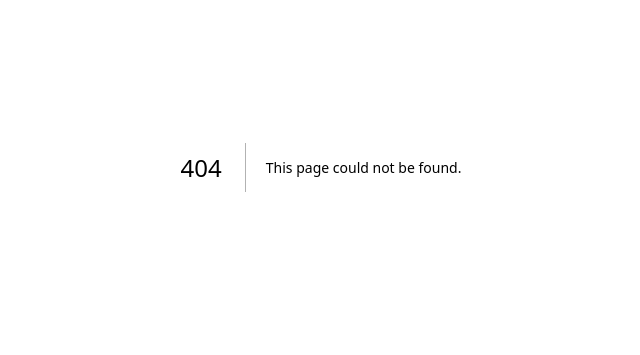
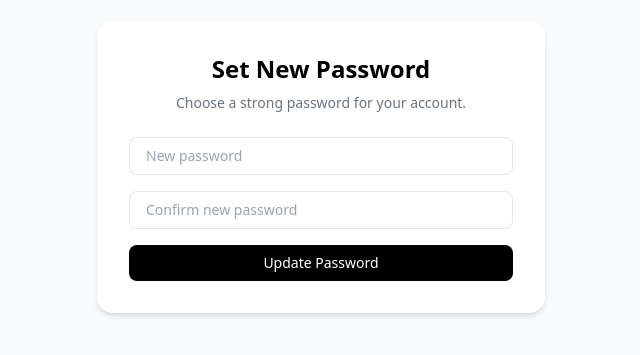
Before and after one commit to jasonshaw-sys/4th-floor-artists-profile, a Next.js app: page /update-password in a window 1280 px wide. Before the commit this address had no page. Shown: the part 233-588 px from the top of the page, without its empty margins (319-959 px from the left). Built offline with nearby package versions, Linux system fonts and the light colour scheme; no server answers.

Commit message:
add reset and update-password pages

```diff
--- a/src/app/reset/page.tsx
+++ b/src/app/reset/page.tsx
@@ -1,2 +1,60 @@
-<<
-EOF
+'use client'
+
+import { useState } from 'react'
+import { createClient } from '@/lib/supabase'
+
+export default function Reset() {
+  const supabase = createClient()
+  const [email, setEmail] = useState('')
+  const [message, setMessage] = useState('')
+  const [error, setError] = useState('')
+  const [loading, setLoading] = useState(false)
+
+  const handleReset = async () => {
+    setMessage('')
+    setError('')
+    if (!email.trim()) { setError('Please enter your email.'); return }
+    setLoading(true)
+    const { error } = await supabase.auth.resetPasswordForEmail(email, {
+      redirectTo: `${window.location.origin}/update-password`
+    })
+    if (error) setError(error.message)
+    else setMessage('Check your email for a password reset link!')
+    setLoading(false)
+  }
+
+  return (
+    <main className="min-h-screen bg-gray-50 flex items-center justify-center p-4">
+      <div className="bg-white rounded-2xl shadow-md p-8 w-full max-w-md">
+        <h1 className="text-2xl font-bold text-center mb-2">Reset Password</h1>
+        <p className="text-center text-gray-500 text-sm mb-6">
+          Enter your email and we'll send you a reset link.
+        </p>
+
+        {message && <p className="text-green-500 text-sm mb-4">{message}</p>}
+        {error && <p className="text-red-500 text-sm mb-4">{error}</p>}
+
+        <div className="space-y-4">
+          <input
+            type="email"
+            placeholder="Email"
+            value={email}
+            onChange={e => setEmail(e.target.value)}
+            className="w-full border rounded-lg px-4 py-2 text-sm focus:outline-none focus:ring-2 focus:ring-black"
+          />
+          <button
+            onClick={handleReset}
+            disabled={loading}
+            className="w-full bg-black text-white rounded-lg py-2 text-sm font-medium hover:bg-gray-800 disabled:opacity-50"
+          >
+            {loading ? 'Sending...' : 'Send Reset Link'}
+          </button>
+        </div>
+
+        <p className="text-center text-sm text-gray-500 mt-4">
+          <a href="/" className="text-black font-medium underline">Back to Sign In</a>
+        </p>
+      </div>
+    </main>
+  )
+}
--- /dev/null
+++ b/src/app/update-password/page.tsx
@@ -0,0 +1,70 @@
+'use client'
+
+import { useState } from 'react'
+import { createClient } from '@/lib/supabase'
+import { useRouter } from 'next/navigation'
+
+export default function UpdatePassword() {
+  const supabase = createClient()
+  const router = useRouter()
+  const [password, setPassword] = useState('')
+  const [confirm, setConfirm] = useState('')
+  const [message, setMessage] = useState('')
+  const [error, setError] = useState('')
+  const [loading, setLoading] = useState(false)
+
+  const handleUpdate = async () => {
+    setMessage('')
+    setError('')
+    if (!password) { setError('Please enter a new password.'); return }
+    if (password.length < 6) { setError('Password must be at least 6 characters.'); return }
+    if (password !== confirm) { setError('Passwords do not match.'); return }
+
+    setLoading(true)
+    const { error } = await supabase.auth.updateUser({ password })
+    if (error) setError(error.message)
+    else {
+      setMessage('Password updated! Redirecting...')
+      setTimeout(() => router.push('/profile'), 2000)
+    }
+    setLoading(false)
+  }
+
+  return (
+    <main className="min-h-screen bg-gray-50 flex items-center justify-center p-4">
+      <div className="bg-white rounded-2xl shadow-md p-8 w-full max-w-md">
+        <h1 className="text-2xl font-bold text-center mb-2">Set New Password</h1>
+        <p className="text-center text-gray-500 text-sm mb-6">
+          Choose a strong password for your account.
+        </p>
+
+        {message && <p className="text-green-500 text-sm mb-4">{message}</p>}
+        {error && <p className="text-red-500 text-sm mb-4">{error}</p>}
+
+        <div className="space-y-4">
+          <input
+            type="password"
+            placeholder="New password"
+            value={password}
+            onChange={e => setPassword(e.target.value)}
+            className="w-full border rounded-lg px-4 py-2 text-sm focus:outline-none focus:ring-2 focus:ring-black"
+          />
+          <input
+            type="password"
+            placeholder="Confirm new password"
+            value={confirm}
+            onChange={e => setConfirm(e.target.value)}
+            className="w-full border rounded-lg px-4 py-2 text-sm focus:outline-none focus:ring-2 focus:ring-black"
+          />
+          <button
+            onClick={handleUpdate}
+            disabled={loading}
+            className="w-full bg-black text-white rounded-lg py-2 text-sm font-medium hover:bg-gray-800 disabled:opacity-50"
+          >
+            {loading ? 'Updating...' : 'Update Password'}
+          </button>
+        </div>
+      </div>
+    </main>
+  )
+}
```
